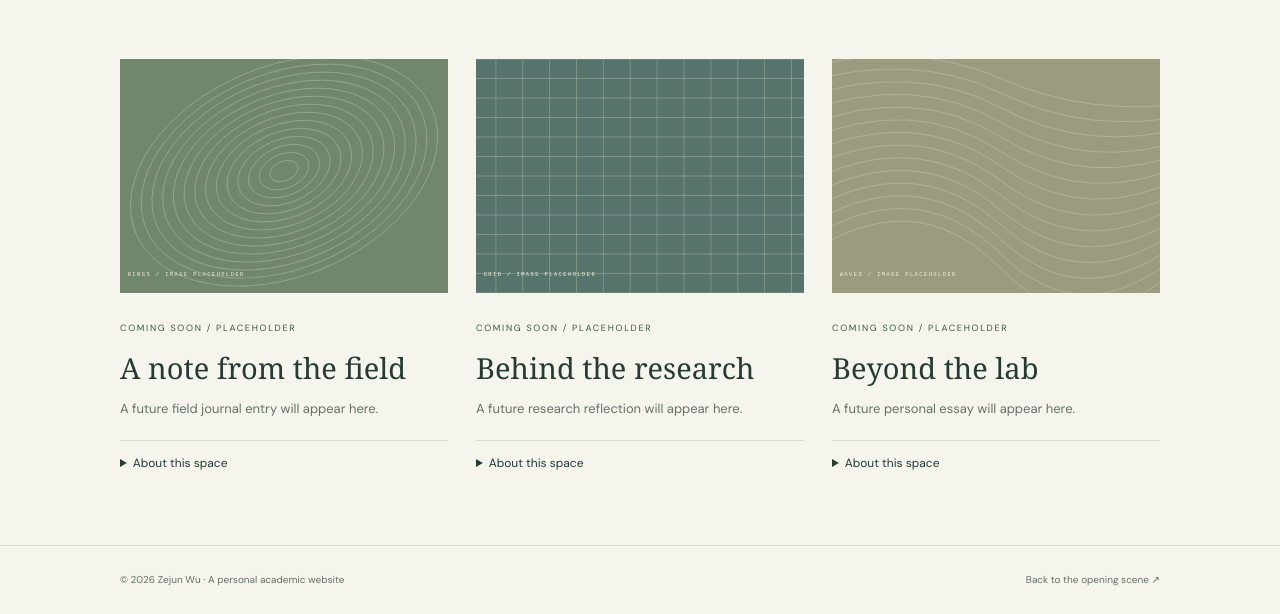
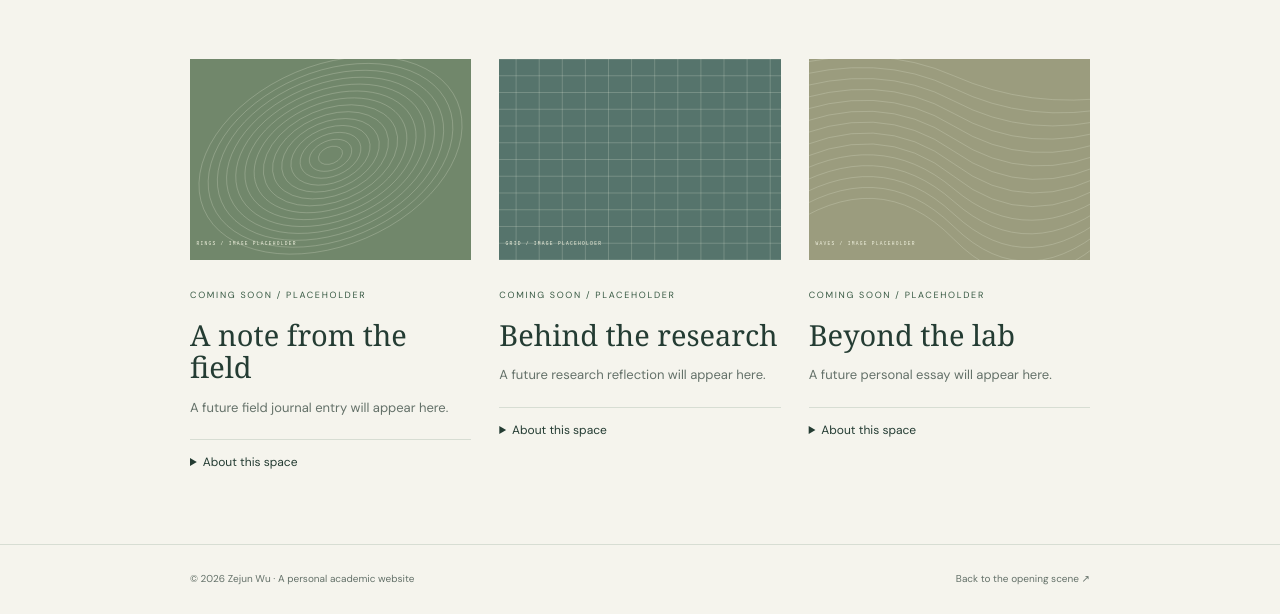
Before and after one commit to ZejunWu99/ZejunWu99.github.io, a website: page blog.html in a window 1280 px wide. Shown: the part 300-914 px from the top of the page. Drawn offline with Linux system fonts and the light colour scheme; a web font is replaced by a local one.

Commit message:
Narrow site content width to 900px

```diff
--- a/layout.css
+++ b/layout.css
@@ -3,7 +3,7 @@ body:not(.landing) {
 }
 
 .wrap {
-  width: min(1040px, calc(100% - 64px));
+  width: min(900px, calc(100% - 64px));
 }
 
 .header {
```
